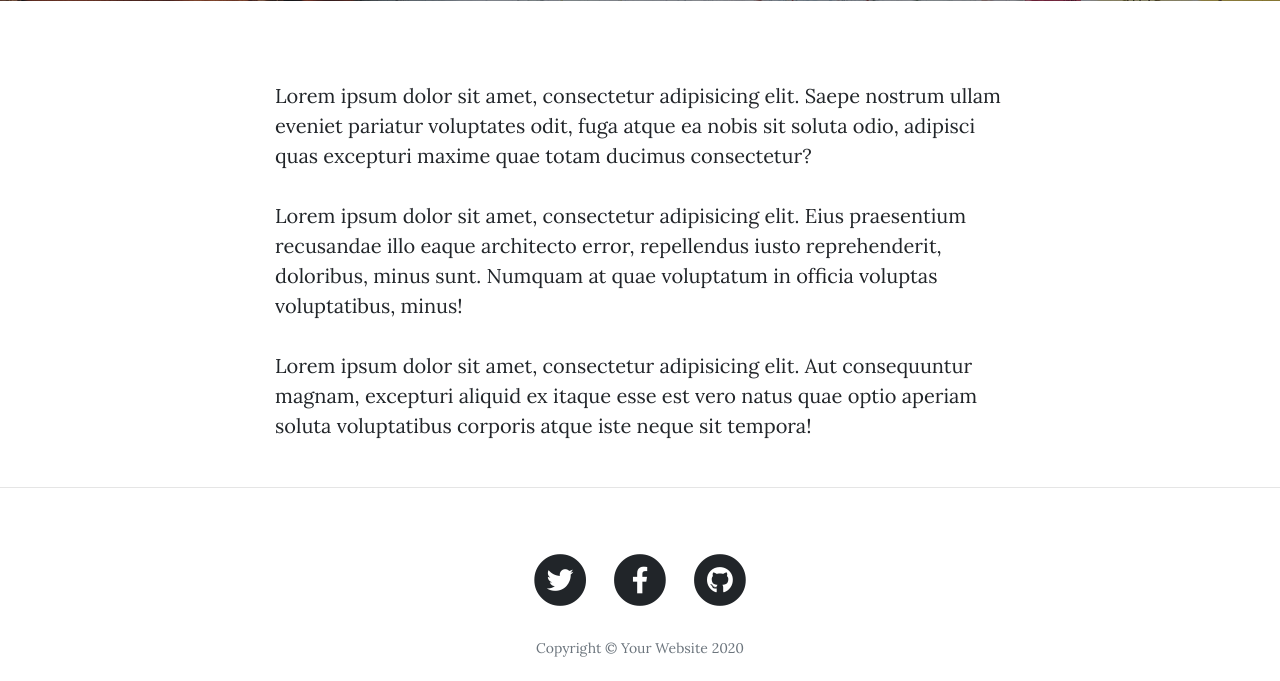
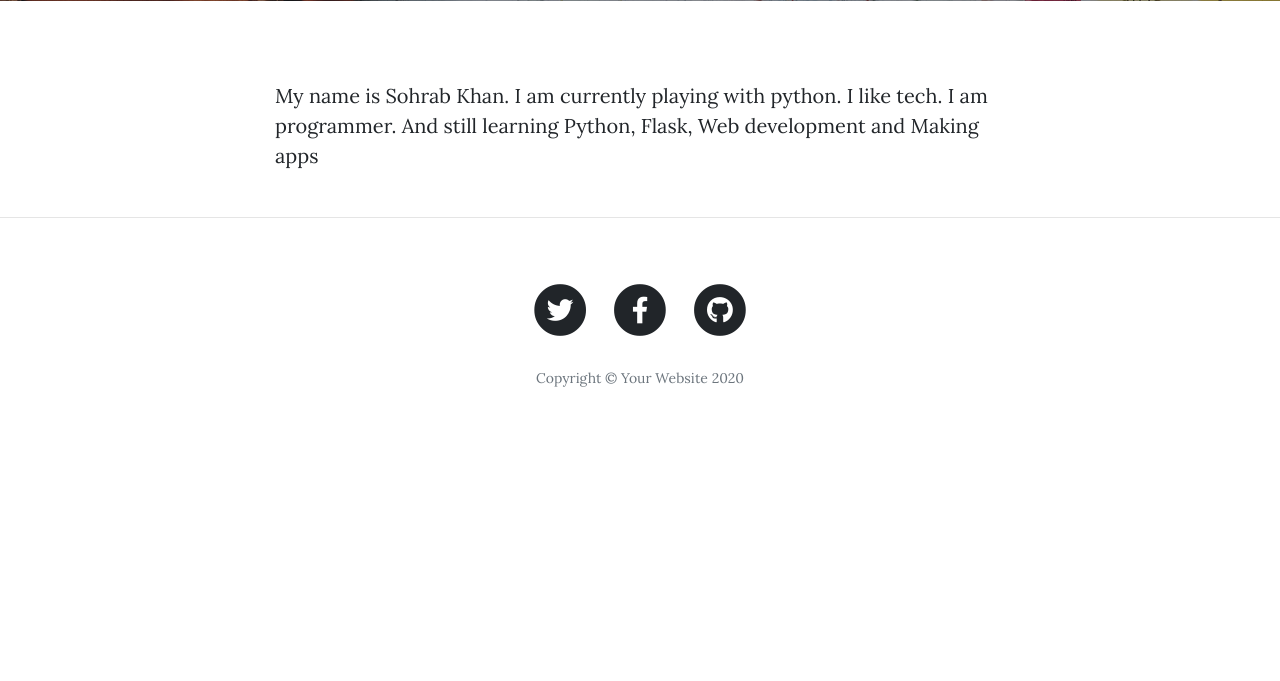
Before and after one commit to sohrabprofile/Sohrab-Blog, a Flask app: page /about in a window 1280 px wide. Shown: the part 531-1212 px from the top of the page. After the commit the page ends 918 px from the top, so only its background shows below. Run offline with Flask 2, Linux system fonts and the light colour scheme; some libraries are stand-ins or nearby versions.

Commit message:
Initial Commit

```diff
--- a/templates/about.html
+++ b/templates/about.html
@@ -19,10 +19,8 @@
   <div class="container">
     <div class="row">
       <div class="col-lg-8 col-md-10 mx-auto">
-        <p>Lorem ipsum dolor sit amet, consectetur adipisicing elit. Saepe nostrum ullam eveniet pariatur voluptates odit, fuga atque ea nobis sit soluta odio, adipisci quas excepturi maxime quae totam ducimus consectetur?</p>
-        <p>Lorem ipsum dolor sit amet, consectetur adipisicing elit. Eius praesentium recusandae illo eaque architecto error, repellendus iusto reprehenderit, doloribus, minus sunt. Numquam at quae voluptatum in officia voluptas voluptatibus, minus!</p>
-        <p>Lorem ipsum dolor sit amet, consectetur adipisicing elit. Aut consequuntur magnam, excepturi aliquid ex itaque esse est vero natus quae optio aperiam soluta voluptatibus corporis atque iste neque sit tempora!</p>
-      </div>
+        <p>My name is Sohrab Khan. I am currently playing with python. I like tech. I am programmer. And still learning Python, Flask, Web development and Making apps</p>
+        </div>
     </div>
   </div>
 
```
